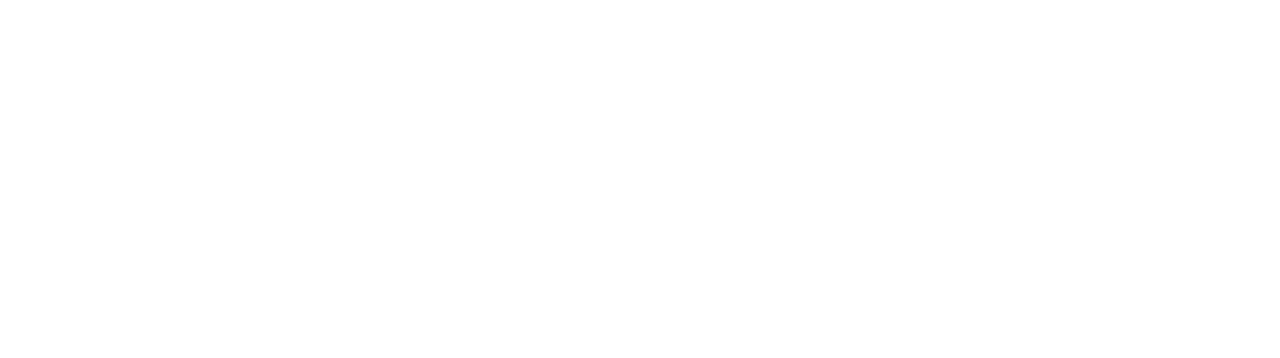
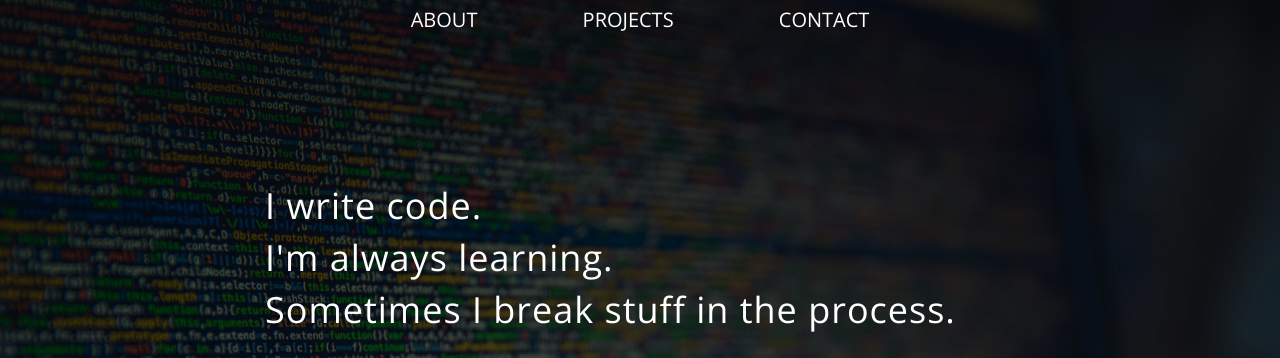
Before and after one commit to gp22/gp22.github.io.source, a plain HTML site: page index.html in a window 1280 px wide. Shown: the top 358 px of the page. Drawn offline with nearby package versions, Linux system fonts and the light colour scheme.

Commit message:
add header

```diff
--- a/index.html
+++ b/index.html
@@ -1,14 +1,35 @@
 <!DOCTYPE html>
 <html lang="en">
 <head>
-    <title>Paul Garcia :: full-stack web developer</title>
     <meta name="viewport" content="width=device-width, initial-scale=1.0">
+  <link href="https://fonts.googleapis.com/css?family=Fjalla+One|Open+Sans:300,400" rel="stylesheet">
+    <link rel="stylesheet" type="text/css" href="vendors/css/reset.css">
     <link rel="stylesheet" type="text/css" href="resources/css/style.css">
     <link rel="stylesheet" type="text/css" href="resources/css/queries.css">
+    <title>Paul Garcia :: Full-Stack Web Developer</title>
 </head>
 <body>
-
-    <header></header>
+    <header>
+        <nav>
+            <ul>
+                <li><a href="#">About</a></li>
+                <li><a href="#">Projects</a></li>
+                <li><a href="#">Contact</a></li>
+            </ul>
+        </nav>
+        <div class="header-text-box">
+            <h2>
+                I write code.
+                <br>
+                I'm always learning.
+                <br>
+                Sometimes I break stuff in the process.
+            </h2>
+            <h1>
+                My name is <span>Paul Garcia.</span>
+            </h1>
+        </div>
+    </header>
 
     <section></section>
 
@@ -20,14 +41,6 @@
 </html>
 
 <!--
-
-Header:
-
-Hello, I’m Paul.
-
-I write code.
-I'm curious, creative, and always learning.
-Sometimes I break stuff in the process.
 
 About:
 
--- /dev/null
+++ b/resources/css/reset.css
@@ -0,0 +1,47 @@
+/* http://meyerweb.com/eric/tools/css/reset/
+   v2.0 | 20110126
+   License: none (public domain)
+*/
+
+html, body, div, span, applet, object, iframe,
+h1, h2, h3, h4, h5, h6, p, blockquote, pre,
+a, abbr, acronym, address, big, cite, code,
+del, dfn, em, img, ins, kbd, q, s, samp,
+small, strike, strong, sub, sup, tt, var,
+b, u, i, dl, dt, dd, ol, ul, li,
+fieldset, form, label, legend,
+table, caption, tbody, tfoot, thead, tr, th, td,
+article, aside, canvas, details, embed,
+figure, figcaption, footer, header, hgroup,
+menu, nav, output, section, summary,
+time, mark, audio, video {
+    margin: 0;
+    padding: 0;
+    border: 0;
+    font-size: 100%;
+    font: inherit;
+    vertical-align: baseline;
+}
+/* HTML5 display-role reset for older browsers */
+article, aside, details, figcaption, figure,
+footer, header, hgroup, menu, nav, section {
+    display: block;
+}
+body {
+    line-height: 1;
+}
+ol, ul {
+    list-style: none;
+}
+blockquote, q {
+    quotes: none;
+}
+blockquote:before, blockquote:after,
+q:before, q:after {
+    content: '';
+    content: none;
+}
+table {
+    border-collapse: collapse;
+    border-spacing: 0;
+}
--- a/resources/css/style.css
+++ b/resources/css/style.css
@@ -0,0 +1,106 @@
+/* -------------------------------------------------------------------------- */
+/* Basic setup */
+/* -------------------------------------------------------------------------- */
+
+* {
+    box-sizing: border-box;
+}
+html {
+    color: #212121;
+    font-family: 'Open Sans', sans-serif;
+    font-weight: 300;
+    font-size: 20px;
+}
+
+h1 {
+    font-family: 'Fjalla One', sans-serif;
+    margin-top: 40px;
+}
+
+/* -------------------------------------------------------------------------- */
+/* Reusable Components */
+/* -------------------------------------------------------------------------- */
+
+.row {
+    max-width: 1140px;
+    margin: 0 auto;
+}
+
+/* ------------------ Headings ------------------ */
+
+h1, h2 {
+    letter-spacing: 1px;
+    color: #fff;
+    line-height: 145%;
+}
+
+h1 {
+    font-size: 300%;
+}
+
+h1 span {
+    font-size: 150%;
+    color: #FF9800;
+}
+
+h2 {
+    font-size: 180%;
+}
+
+/* ------------------ Paragraphs ------------------ */
+
+/* ------------------ Links ------------------ */
+
+a:link,
+a:visited {
+    /*color: #FF9800;*/
+    text-decoration: none;
+    /*padding-bottom:*/
+}
+
+a:hover,
+a:active {
+
+}
+
+/* ------------------ Buttons ------------------ */
+
+/* -------------------------------------------------------------------------- */
+/* Header */
+/* -------------------------------------------------------------------------- */
+
+header {
+    background-image: linear-gradient(rgba(0, 0, 0, 0.7), rgba(0, 0, 0, 0.7)), url(img/background.jpg);
+    background-size: cover;
+    background-position: center;
+    height: 100vh;
+}
+
+.header-text-box {
+    width: 750px;
+    margin: 140px auto;
+}
+
+/* ------------------ nav ------------------ */
+
+nav {
+    text-align: center;
+}
+
+nav li {
+    display: inline-block;
+    margin: 0 40px;
+    padding: 10px;
+}
+
+nav li a:link,
+nav li a:visited {
+    color: #fff;
+    text-transform: uppercase;
+    transition: border-bottom 0.2s;
+}
+
+nav li a:hover,
+nav li a:active {
+    border-bottom: 2px solid #FF9800;
+}
--- /dev/null
+++ b/vendors/css/reset.css
@@ -0,0 +1,48 @@
+/* http://meyerweb.com/eric/tools/css/reset/
+   v2.0 | 20110126
+   License: none (public domain)
+*/
+
+html, body, div, span, applet, object, iframe,
+h1, h2, h3, h4, h5, h6, p, blockquote, pre,
+a, abbr, acronym, address, big, cite, code,
+del, dfn, em, img, ins, kbd, q, s, samp,
+small, strike, strong, sub, sup, tt, var,
+b, u, i, center,
+dl, dt, dd, ol, ul, li,
+fieldset, form, label, legend,
+table, caption, tbody, tfoot, thead, tr, th, td,
+article, aside, canvas, details, embed,
+figure, figcaption, footer, header, hgroup,
+menu, nav, output, ruby, section, summary,
+time, mark, audio, video {
+    margin: 0;
+    padding: 0;
+    border: 0;
+    font-size: 100%;
+    font: inherit;
+    vertical-align: baseline;
+}
+/* HTML5 display-role reset for older browsers */
+article, aside, details, figcaption, figure,
+footer, header, hgroup, menu, nav, section {
+    display: block;
+}
+body {
+    line-height: 1;
+}
+ol, ul {
+    list-style: none;
+}
+blockquote, q {
+    quotes: none;
+}
+blockquote:before, blockquote:after,
+q:before, q:after {
+    content: '';
+    content: none;
+}
+table {
+    border-collapse: collapse;
+    border-spacing: 0;
+}
```
Also changed, not shown: vendors/css/palette.css (added, +10 -0 lines), resources/css/img/background.jpg (added).
